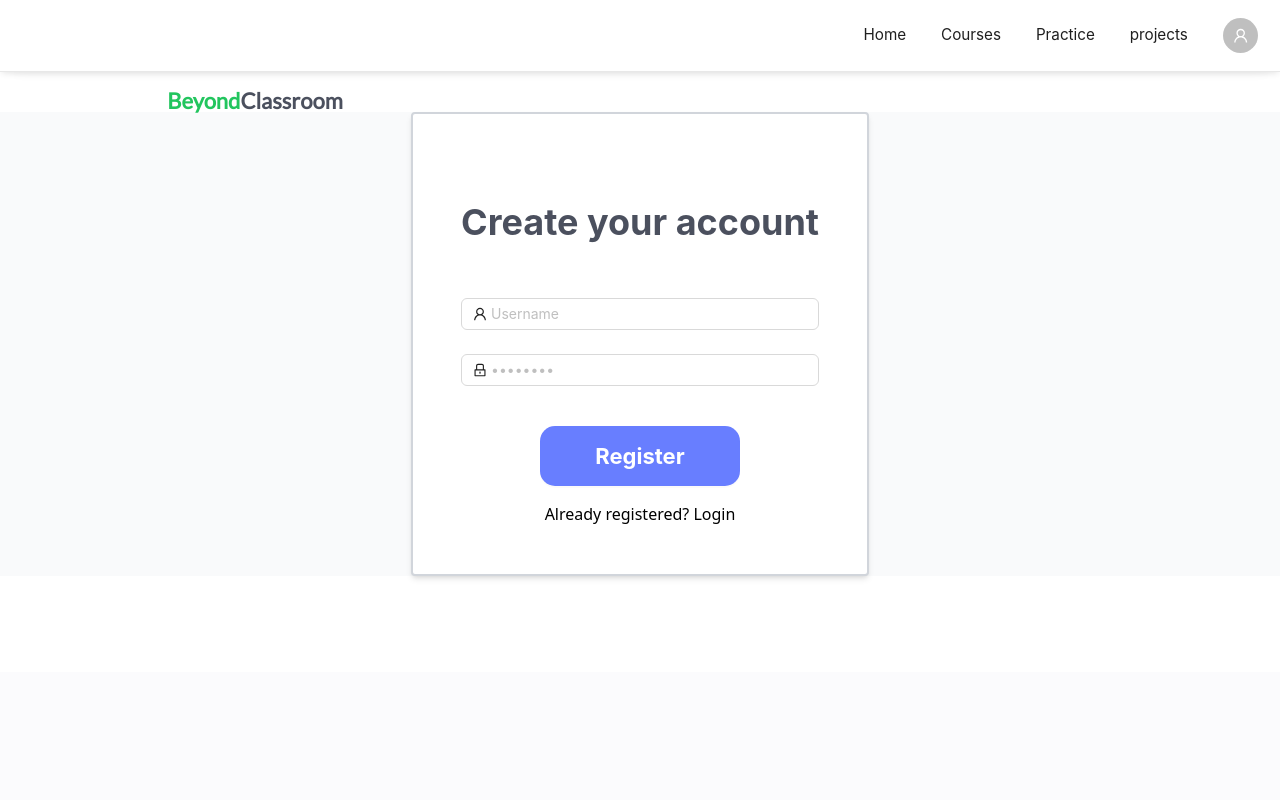
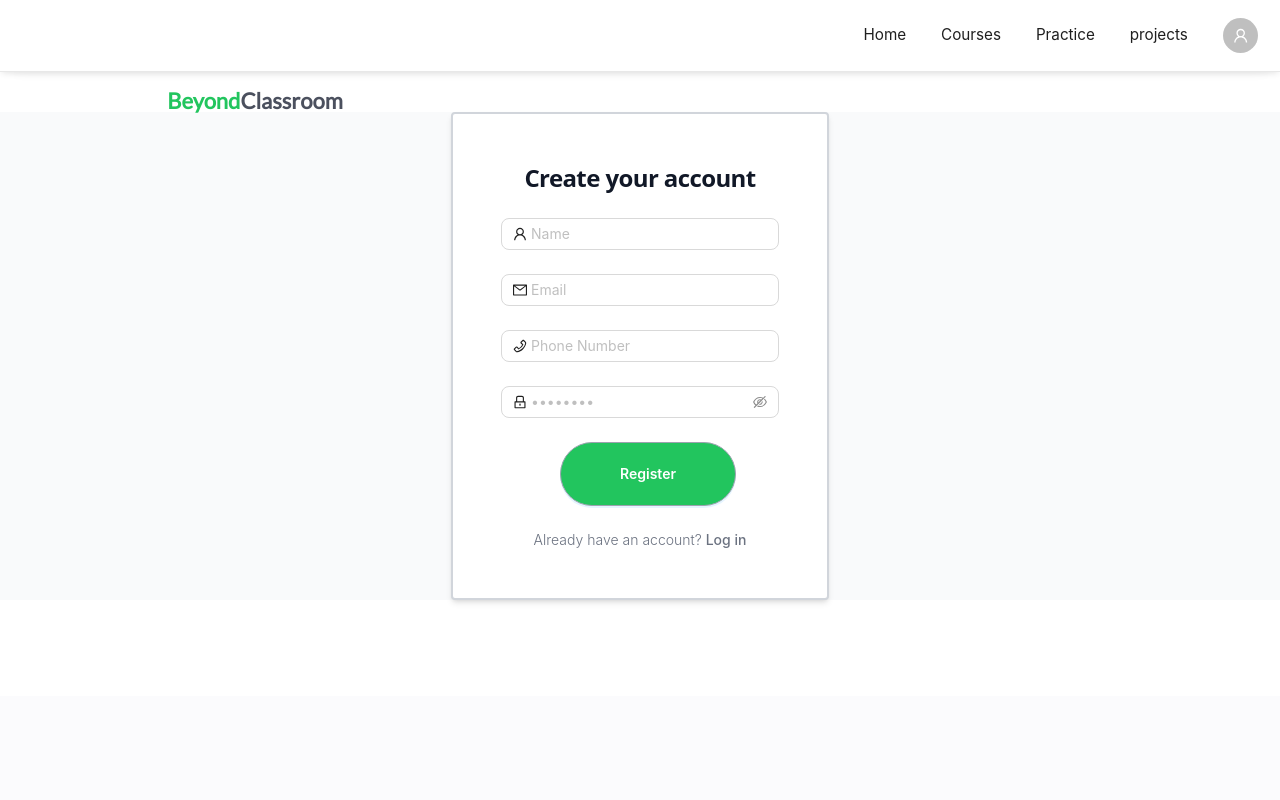
Before and after one commit to rutupatel53/BeyondClassroom, a React (Create React App) app in the folder client/: page /signup in a window 1280 px wide. Shown: the top 800 px of the page. Built offline with nearby package versions, Linux system fonts and the light colour scheme.

Commit message:
login/register integrated with backend

```diff
--- a/client/src/App.js
+++ b/client/src/App.js
@@ -16,7 +16,7 @@ import RecommendationForm from "./Component/Recommendation Form/RecommendationFo
 import Footer from "./Component/Footer/footer";
 import { Event } from "./Component/Event/Event";
 import AdminPanel from "./Component/AdminPanel/AdminPanel";
-import AbstractBackground from "./Component/AbstractBg/AbstractBg";
+// import AbstractBackground from "./Component/AbstractBg/AbstractBg";
 function App() {
   return (
     <Router>
@@ -40,7 +40,7 @@ function App() {
         <Route Component={<Footer />}></Route>
         <Route Component={<Event />}></Route>
         <Route path="/adminpanel" element={<AdminPanel />}></Route>
-        <Route Component={<AbstractBackground />}></Route>
+        {/* <Route Component={<AbstractBackground />}></Route> */}
       </Routes>
       <Footer />
     </Router>
--- /dev/null
+++ b/client/src/Component/AdminPanel/AnnouncementList.jsx
@@ -0,0 +1,19 @@
+import React from "react";
+import "../../App.css";
+
+const AnnouncementList = ({ announcements }) => {
+  return (
+    <div className="overflow-hidden">
+      {/* <h2 className="text-lg font-semibold mb-2">Latest Announcements</h2> */}
+      <div className="breaking-news-container">
+        {announcements.map((announcement, index) => (
+          <div key={index} className="breaking-news">
+            {announcement}
+          </div>
+        ))}
+      </div>
+    </div>
+  );
+};
+
+export default AnnouncementList;
--- /dev/null
+++ b/client/src/Component/Event/Event.jsx
@@ -0,0 +1,53 @@
+import React, { useEffect, useState } from "react";
+
+export const Event = () => {
+  const [upcomingEvents, setUpcomingEvents] = useState([
+    {
+      title: "Project Showcase",
+      date: "2024-03-15",
+      description: "Explore innovative student projects.",
+      link: "#",
+    },
+    {
+      title: "Workshop: Coding Basics",
+      date: "2024-04-10",
+      description: "Learn the fundamentals of coding.",
+      link: "#",
+    },
+    {
+      title: "Career Panel: Tech Industry",
+      date: "2024-05-05",
+      description: "Gain insights from industry professionals.",
+      link: "#",
+    },
+  ]);
+
+  useEffect(() => {
+    renderUpcomingEvents();
+  }, []);
+
+  const renderUpcomingEvents = () => {
+    return upcomingEvents.map((event, index) => (
+      <div key={index} className="p-4 bg-gray-100 rounded-md shadow-md">
+        <h3 className="text-xl font-bold mb-2">{event.title}</h3>
+        <p className="text-gray-600 mb-3">
+          {event.date} - {event.description}
+        </p>
+        <a href={event.link} className="text-blue-500 font-semibold">
+          Learn More
+        </a>
+      </div>
+    ));
+  };
+
+  return (
+    <section className="py-12 bg-white">
+      <div className="container mx-auto">
+        <h2 className="text-3xl font-bold mb-6 text-center">Upcoming Events</h2>
+        <div className="grid grid-cols-1 md:grid-cols-2 lg:grid-cols-3 gap-8">
+          {renderUpcomingEvents()}
+        </div>
+      </div>
+    </section>
+  );
+};
--- a/client/src/Component/Login/Login.js
+++ b/client/src/Component/Login/Login.js
@@ -1,12 +1,41 @@
-import React, { useState, useEffect } from "react";
+import React, { useState } from "react";
 import { Form, Input, Button, Checkbox } from "antd";
 import { UserOutlined, LockOutlined } from "@ant-design/icons";
-import { useNavigate, NavLink } from "react-router-dom";
-import vmc from "../../Assets/BeyondClassroom.jpg";
-import basestyle from "../Register/Base.module.css";
-import loginstyle from "../Login/Login.module.css";
-import { Spin } from "antd";
+import { NavLink } from "react-router-dom";
+import { useNavigate } from "react-router-dom";
+
+import axios from "axios"; // Import Axios
+
 const Login = () => {
+  const navigate = useNavigate();
+
+  // State variables
+  const [username, setUsername] = useState("");
+  const [password, setPassword] = useState("");
+  const [loading, setLoading] = useState(false);
+  const [error, setError] = useState(null);
+
+  // Function to handle form submission
+  const handleLogin = async () => {
+    setLoading(true);
+    try {
+      const response = await axios.post("/api/login", {
+        username,
+        password,
+      });
+      if (response && response.data) {
+        console.log("Login successful:", response.data);
+        navigate("/", { replace: true }); // Corrected function name to navigate
+      } else {
+        throw new Error("Invalid response from server");
+      }
+    } catch (error) {
+      console.error("Login error:", error);
+      setError("An error occurred during login");
+    }
+    setLoading(false);
+  };
+
   return (
     <>
       <section className="bg-gray-50">
@@ -26,6 +55,8 @@ const Login = () => {
                     prefix={<UserOutlined />}
                     placeholder="Username"
                     className="rounded-lg"
+                    value={username}
+                    onChange={(e) => setUsername(e.target.value)} // Update username state
                   />
                 </Form.Item>
                 <Form.Item
@@ -36,6 +67,8 @@ const Login = () => {
                     prefix={<LockOutlined />}
                     placeholder="••••••••"
                     className="rounded-lg"
+                    value={password}
+                    onChange={(e) => setPassword(e.target.value)} // Update password state
                   />
                 </Form.Item>
                 <Form.Item>
@@ -50,10 +83,17 @@ const Login = () => {
                   </a>
                 </Form.Item>
                 <Form.Item>
-                  <Button className={basestyle.button_common} htmlType="submit">
-                    Sign in
+                  <Button
+                    className="bg-green-500 w-44 h-16 border-gray-400 text-white ml-32 font-semibold py-2 px-6 ml-4 hover:border-transparent rounded-full"
+                    type="primary"
+                    loading={loading}
+                    onClick={handleLogin} // Call handleLogin on button click
+                  >
+                    Log in
                   </Button>
                 </Form.Item>
+                {error && <p className="text-red-500">{error}</p>}{" "}
+                {/* Display error message if present */}
                 <p className="text-sm font-light text-gray-500 dark:text-gray-400">
                   Don’t have an account yet?{" "}
                   <NavLink
--- a/client/src/Component/Register/Register.js
+++ b/client/src/Component/Register/Register.js
@@ -1,58 +1,117 @@
-import React, { useEffect, useState } from "react";
-import { Form, Input, Button } from "antd";
-import { UserOutlined, LockOutlined } from "@ant-design/icons";
-import basestyle from "./Base.module.css";
-import registerstyle from "./Register.module.css";
-import { useNavigate, NavLink } from "react-router-dom";
-import login1 from "../Register/login.css";
+import React, { useState } from "react";
+import { Form, Input, Button, message } from "antd";
+import {
+  UserOutlined,
+  MailOutlined,
+  PhoneOutlined,
+  LockOutlined,
+} from "@ant-design/icons";
+import { NavLink, useNavigate } from "react-router-dom";
+import axios from "axios";
+
 const Register = () => {
   const navigate = useNavigate();
+  const [loading, setLoading] = useState(false);
+
+  const handleRegister = async (values) => {
+    setLoading(true);
+    try {
+      const response = await axios.post("api/register", values);
+      if (response && response.status === 201) {
+        message.success("Registration successful. Please login.");
+        navigate("/login", { replace: true });
+      } else {
+        throw new Error("Invalid response from server");
+      }
+    } catch (error) {
+      console.error("Registration error:", error);
+      message.error("An error occurred during registration. Please try again.");
+    }
+    setLoading(false);
+  };
+
   return (
-    <>
     <section className="bg-gray-50">
-        <div className="flex flex-col items-center justify-center w-full  sm:w-auto ml-0  md:w-auto mb-24 mt-10 mx-auto h-fit ">
+      <div className="flex flex-col items-center justify-center w-full sm:w-auto ml-0 md:w-auto mb-24 mt-10 mx-auto h-fit">
         <div className="bg-white border-2 border-gray-300 shadow-md rounded p-4 text-center">
           <div className="p-6 space-y-4 md:space-y-6 sm:p-8">
-              <Form name="registerForm" className="space-y-4 md:space-y-6">
-                <h1 className="font-bold mt-10 mb-14 text-2xl md:text-3xl lg:text-4xl">
+            <h1 className="text-xl font-bold leading-tight tracking-tight text-gray-900 md:text-2xl dark:text-black">
               Create your account
             </h1>
-
+            <Form
+              name="registerForm"
+              onFinish={handleRegister}
+              className="space-y-4 md:space-y-6"
+            >
               <Form.Item
-                  rules={[{ required: true, message: "Username is required" }]}
+                name="name"
+                rules={[{ required: true, message: "Name is required" }]}
               >
                 <Input
-                    className="rutu"
-                    type="text"
-                    name="username"
-                    id="username"
-                    placeholder="Username"
                   prefix={<UserOutlined />}
+                  placeholder="Name"
+                  className="rounded-lg"
+                />
+              </Form.Item>
+              <Form.Item
+                name="email"
+                rules={[
+                  { required: true, message: "Email is required" },
+                  { type: "email", message: "Invalid email address" },
+                ]}
+              >
+                <Input
+                  prefix={<MailOutlined />}
+                  placeholder="Email"
+                  className="rounded-lg"
+                />
+              </Form.Item>
+              <Form.Item
+                name="phone"
+                rules={[
+                  { required: true, message: "Phone Number is required" },
+                ]}
+              >
+                <Input
+                  prefix={<PhoneOutlined />}
+                  placeholder="Phone Number"
+                  className="rounded-lg"
                 />
               </Form.Item>
               <Form.Item
                 name="password"
                 rules={[{ required: true, message: "Password is required" }]}
               >
-                  <Input
-                    className="rutu"
-                    type="password"
-                    name="password"
-                    id="password"
+                <Input.Password
                   prefix={<LockOutlined />}
                   placeholder="••••••••"
+                  className="rounded-lg"
                 />
               </Form.Item>
               <Form.Item>
-                  <Button className={basestyle.button_common}>Register</Button>
+                <Button
+                  className="bg-green-500 w-44 h-16 border-gray-400 text-white ml-32 font-semibold py-2 px-6 ml-4 hover:border-transparent rounded-full"
+                  type="primary"
+                  loading={loading}
+                  htmlType="submit"
+                >
+                  Register
+                </Button>
               </Form.Item>
+              <p className="text-sm font-light text-gray-500 dark:text-gray-400">
+                Already have an account?{" "}
+                <NavLink
+                  to="/login"
+                  className="font-medium text-primary-600 hover:underline dark:text-primary-500"
+                >
+                  Log in
+                </NavLink>
+              </p>
             </Form>
-              <NavLink to="/login">Already registered? Login</NavLink>
           </div>
         </div>
       </div>
     </section>
-    </>
   );
 };
 
```
Lines whose indentation alone changed are shown as unchanged.
